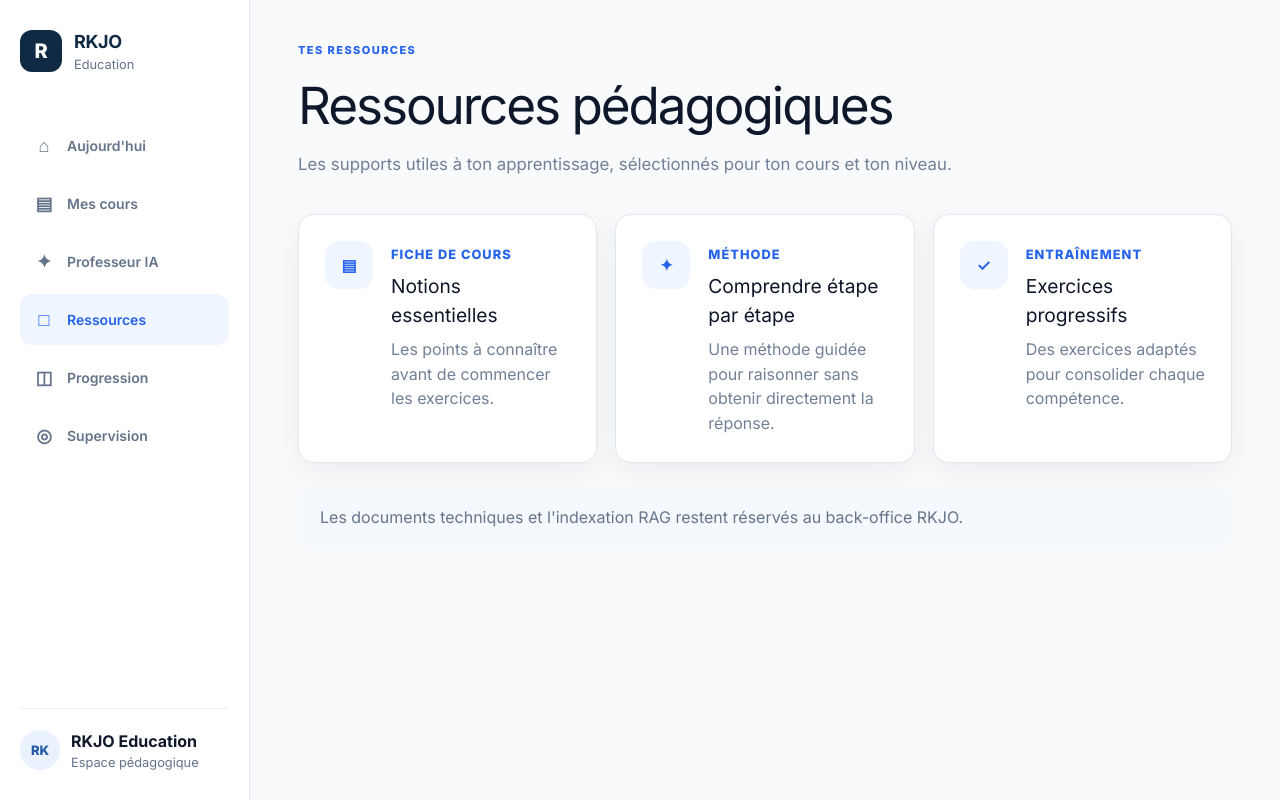
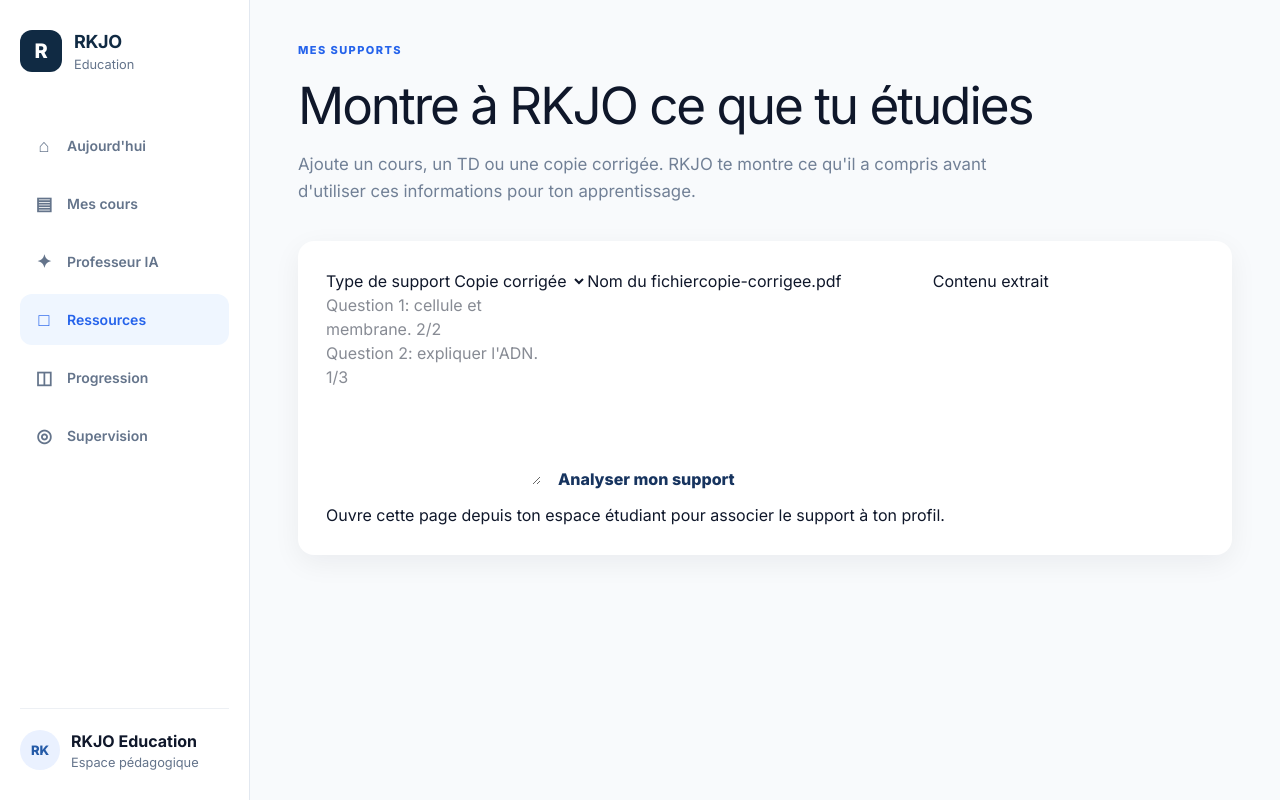
Before and after one commit to sowhatt/rkjo-ai-platform, a Next.js app in the folder apps/web/: page /education/resources in a window 1280 px wide. Built offline with nearby package versions, Linux system fonts and the light colour scheme.

Commit message:
feat(education): add learner supports analysis UI

```diff
--- a/apps/web/src/app/education/resources/page.tsx
+++ b/apps/web/src/app/education/resources/page.tsx
@@ -1,63 +1,5 @@
-import EducationShell from "@/components/education/EducationShell";
+import EducationResources from "@/components/education/EducationResources";
 
 export default function EducationResourcesPage() {
-  return (
-    <EducationShell active="resources">
-      <header className="rkjo-demo-header">
-        <div>
-          <span className="rkjo-edu-kicker">
-            TES RESSOURCES
-          </span>
-          <h1>Ressources pédagogiques</h1>
-          <p>
-            Les supports utiles à ton apprentissage,
-            sélectionnés pour ton cours et ton niveau.
-          </p>
-        </div>
-      </header>
-
-      <section className="rkjo-resource-grid">
-        <article>
-          <span className="rkjo-resource-icon">▤</span>
-          <div>
-            <small>FICHE DE COURS</small>
-            <h2>Notions essentielles</h2>
-            <p>
-              Les points à connaître avant de commencer les
-              exercices.
-            </p>
-          </div>
-        </article>
-
-        <article>
-          <span className="rkjo-resource-icon">✦</span>
-          <div>
-            <small>MÉTHODE</small>
-            <h2>Comprendre étape par étape</h2>
-            <p>
-              Une méthode guidée pour raisonner sans obtenir
-              directement la réponse.
-            </p>
-          </div>
-        </article>
-
-        <article>
-          <span className="rkjo-resource-icon">✓</span>
-          <div>
-            <small>ENTRAÎNEMENT</small>
-            <h2>Exercices progressifs</h2>
-            <p>
-              Des exercices adaptés pour consolider chaque
-              compétence.
-            </p>
-          </div>
-        </article>
-      </section>
-
-      <div className="rkjo-demo-note">
-        Les documents techniques et l&apos;indexation RAG
-        restent réservés au back-office RKJO.
-      </div>
-    </EducationShell>
-  );
+  return <EducationResources />;
 }
```
